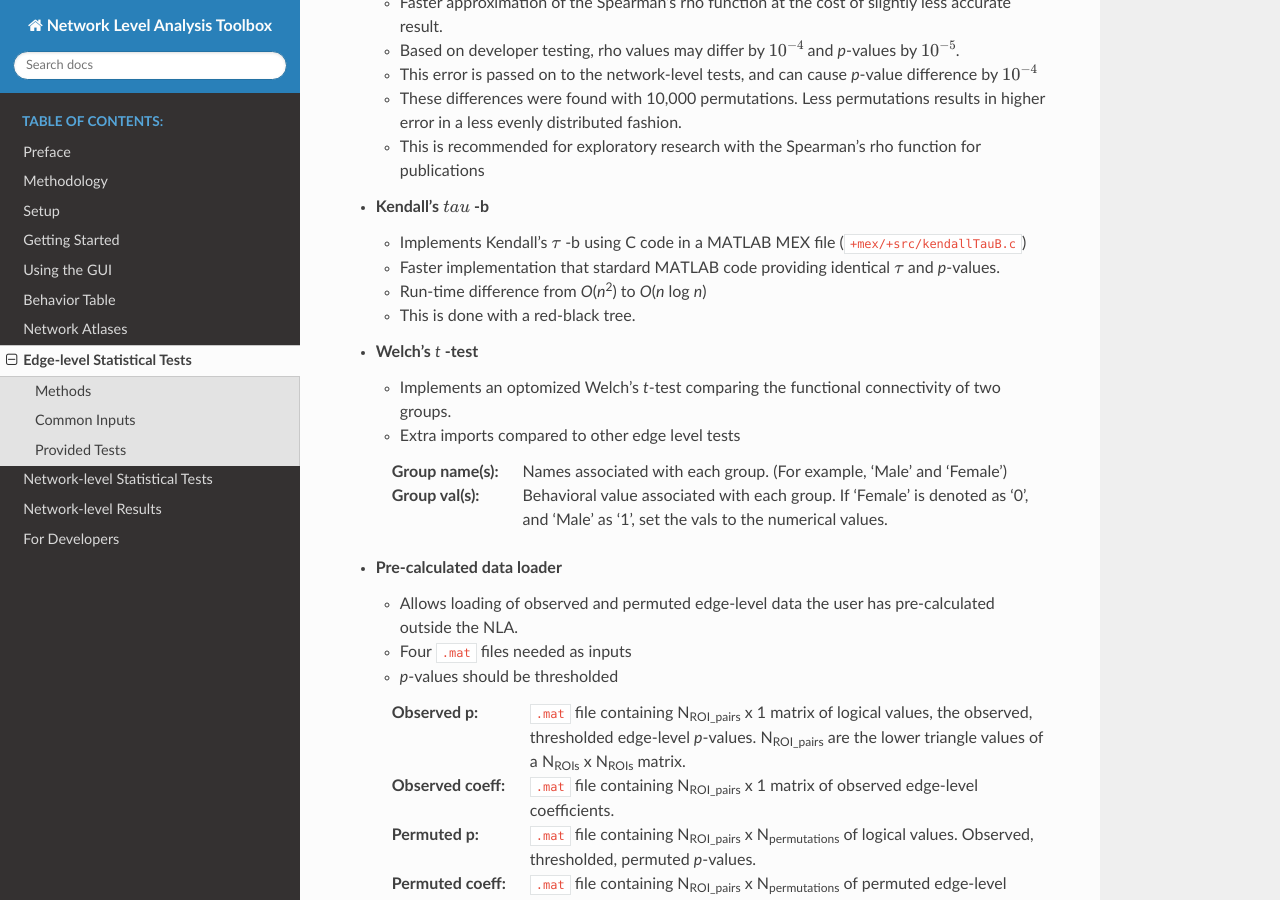
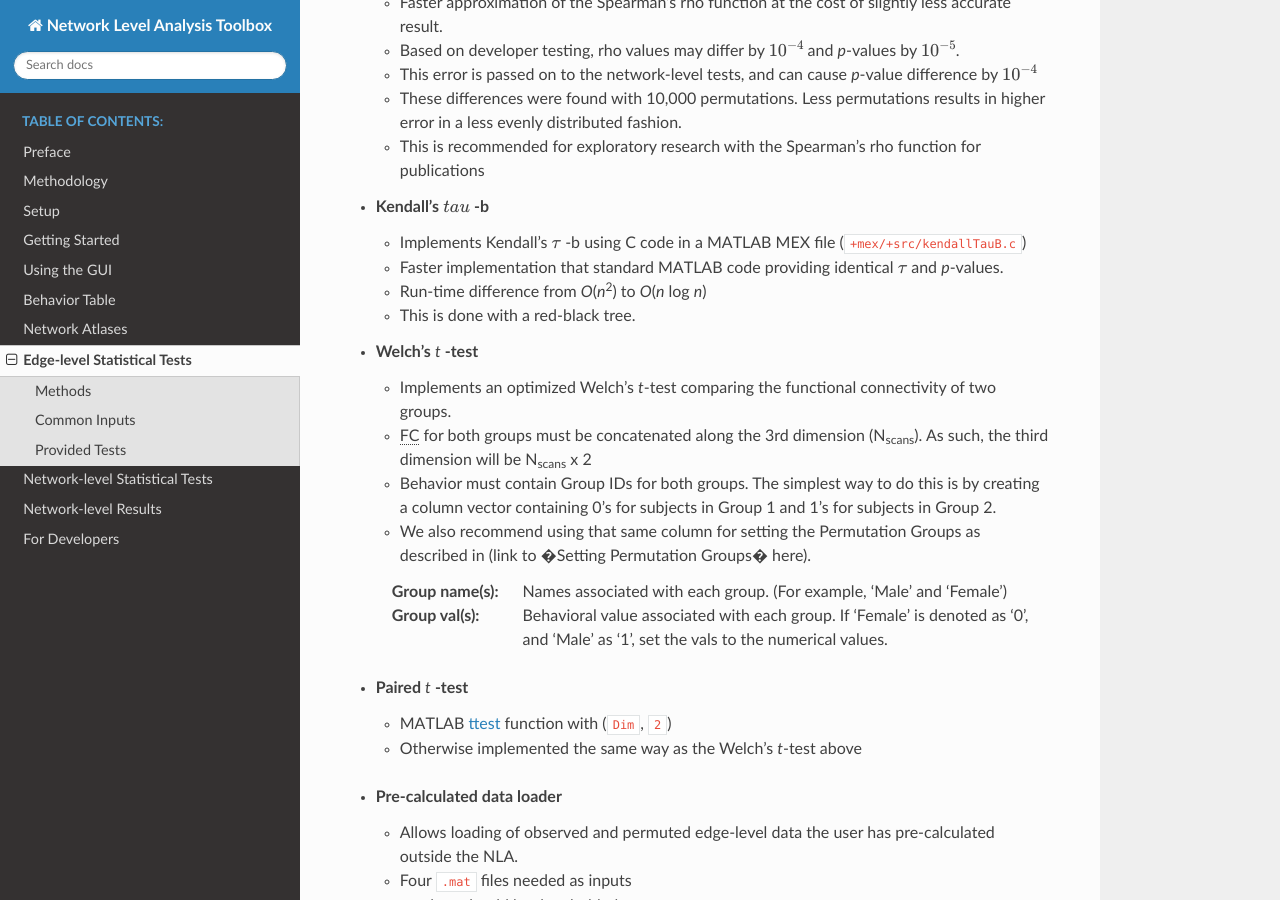
Before and after one commit to WheelockLab/NetworkLevelAnalysis, a Sphinx documentation site: the page built from docs/source/edge_level_tests.rst, in a window 1280 px wide and 900 px high, scrolled down 1170 px. Built offline with Sphinx 7.4.7 and the Read the Docs theme 3.1.0, drawn with Linux system fonts in a browser that asks for light colours; some of the changed text lies outside the part shown.

Commit message:
more ari's changes and a gui change

```diff
--- a/docs/source/behavior_table.rst
+++ b/docs/source/behavior_table.rst
@@ -36,8 +36,8 @@ Setting Permutation Groups
 Permutation groups can also be set. This allows permutation of the data and tests to be run in user-set blocks instead of
 the entire dataset.
 
-To do this a column should be added to the behavior file. This column should be filled with positive numbers that are the same
+To do this a column should be added to the behavior file. This column should be filled with non-negative whole numbers that are the same
 per group. For example, one group would be 0, all of the subjects in this group should have a 0 in this column. The next group
 would be 1, each subject in this group should have a 1. Continue this for the number of groups desired.
 
-This column can then be selected by pushing the blue buttons (marked: :guilabel:`Add Permutation Group Level` and :guilabel:`Remove Permutation Group Level`).
+This column can then be selected by pushing the blue buttons (marked: :guilabel:`Add Permutation Group Level` and :guilabel:`Remove Last Permutation Group`).
--- a/docs/source/edge_level_tests.rst
+++ b/docs/source/edge_level_tests.rst
@@ -13,8 +13,8 @@ Common Inputs
 
 :P: Edge-level *p*-value threshold
 :Network Atlas: :doc:`Network Atlas </network_atlases>`
-:Functional Connectivity: Initial coorelation matrix (r-values or Fisher z-transformed r-values) of size N\ :sub:`ROIs`\  x  N\ :sub:`ROIs`\  x  N\ :sub:`scans`\
-:Behavior: MATLAB table (``.mat``) or tab seperated text file (``.txt``)
+:Functional Connectivity: Initial correlation matrix (r-values or Fisher z-transformed r-values) of size N\ :sub:`ROIs`\  x  N\ :sub:`ROIs`\  x  N\ :sub:`scans`\
+:Behavior: MATLAB table (``.mat``) or tab separated text file (``.txt``)
 
   ============== =================== ================
   Variable Name  Next Variable Name  More Variable...
@@ -52,16 +52,23 @@ Provided Tests
 * **Kendall's** :math:`tau` **-b**
 
   * Implements Kendall's :math:`\tau` -b using C code in a MATLAB MEX file (``+mex/+src/kendallTauB.c``)
-  * Faster implementation that stardard MATLAB code providing identical :math:`\tau` and *p*-values.
+  * Faster implementation that standard MATLAB code providing identical :math:`\tau` and *p*-values.
   * Run-time difference from *O*\ (*n*\ :sup:`2`) to *O*\ (*n* log *n*)
   * This is done with a red-black tree.
 * **Welch's** *t* **-test**
 
-  * Implements an optomized Welch's *t*-test comparing the functional connectivity of two groups.
-  * Extra imports compared to other edge level tests
+  * Implements an optimized Welch's *t*-test comparing the functional connectivity of two groups.
+  * :abbr:`FC (Functional Connectivity)` for both groups must be concatenated along the 3rd dimension (N\ :sub:`scans`\). As such, the third dimension will be N\ :sub:`scans`\  x 2
+  * Behavior must contain Group IDs for both groups. The simplest way to do this is by creating a column vector containing 0's for subjects in Group 1 and 1's for subjects in Group 2.
+  * We also recommend using that same column for setting the Permutation Groups as described in (link to �Setting Permutation Groups� here).
 
   :Group name(s): Names associated with each group. (For example, 'Male' and 'Female')
   :Group val(s): Behavioral value associated with each group. If 'Female' is denoted as '0', and 'Male' as '1', set the vals to the numerical values.
+
+* **Paired** *t* **-test**
+
+  * MATLAB `ttest <https://www.mathworks.com/help/stats/ttest.html>`_ function with (``Dim``, ``2``)
+  * Otherwise implemented the same way as the Welch's *t*-test above
 
 .. _precalculated:
 
--- a/docs/source/methodology.rst
+++ b/docs/source/methodology.rst
@@ -156,4 +156,4 @@ definitions include ROI that are not consistently assigned to any network. These
 prior to network level analysis, as is the case in the ``Seitzman_15nets_288ROI_on_TT`` and the
 ``Gordon_12nets_286parcels_on_MNI`` network atlases included in this version of the toolbox. Network
 atlases that are not included in this package may also be used, but they must first be formatted into the
-correct structure. Information on how to format a network atlas for use in the toolbox can be found in the :ref:`For Developers <for_developers>` section.
+correct structure. Information on how to format a network atlas for use in the toolbox can be found in the :ref:`Network Atlas <network_atlases>` section.
```
Also changed, not shown: other parts of docs/source/behavior_table.rst (+1 -1 lines), docs/source/using_the_gui.rst (+10 -11 lines), docs/source/_static/test_results_gui.png, 1 other file.
